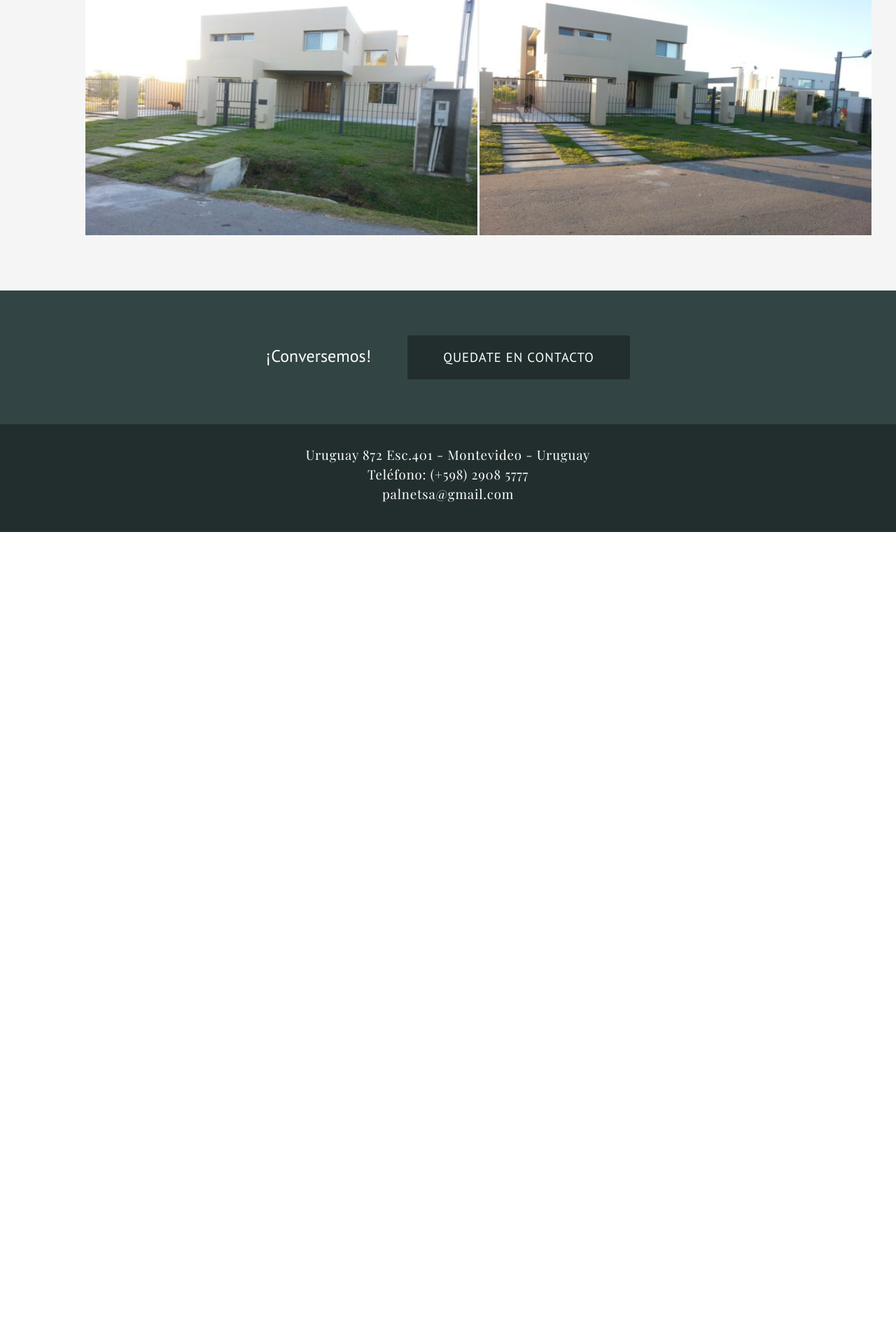
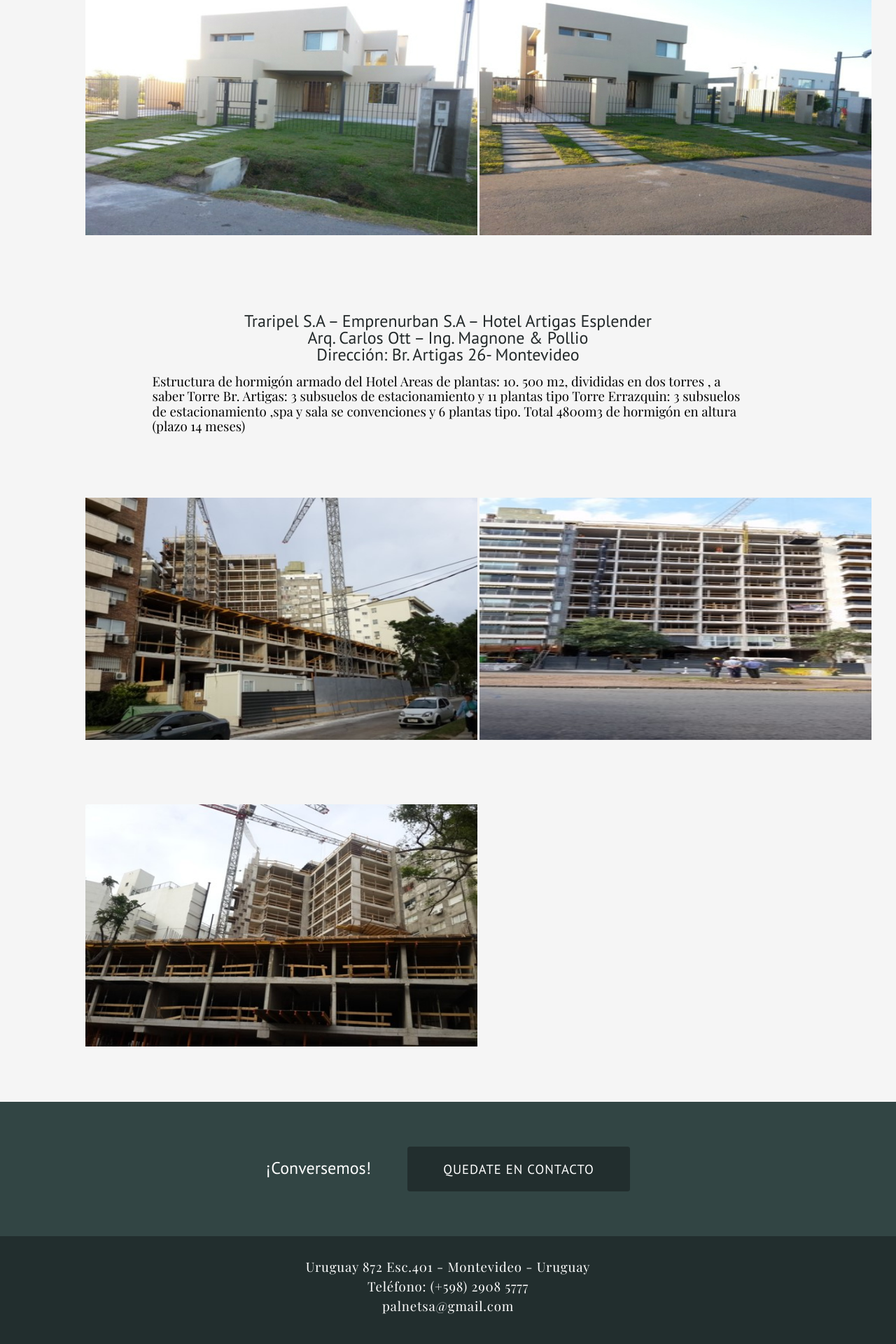
Before and after one commit to antonellaclavero/palnet, a Jekyll site: the page built from edilicia/index.html, in a window 1280 px wide. Shown: the part 730-2650 px from the top of the page at 70% size. Built offline with Jekyll 4.4.1, drawn with Linux system fonts in a browser that asks for light colours; before the commit the page ends 1490 px from its top, so only the background shows below that.

Commit message:
Add images in folder edilicia, and description for this project

```diff
--- a/css/main.css
+++ b/css/main.css
@@ -71,13 +71,12 @@ nav li a {
 	line-height: 13pt;
 }
 section.hero {
-	background: transparent url("/images/background-image-2.jpg") center top no-repeat;
+	background: transparent url("/images/background-image-4.jpg") center top no-repeat;
     background-size: cover;
     width: 100%;
     display: table;
     overflow: hidden;
 }
-
 h1.intro-copy {
 	font-size: 3.2em;
 	line-height: 1.2em;
@@ -178,6 +177,11 @@ li.project a.btn-more:hover {
 }
 div.btn-center {
 	text-align: center;
+}
+.portfolio p.description-project {
+	padding: 15px 17%;
+    font-size: 14pt;
+    line-height: 16pt;
 }
 
 /*section our-team*/
--- a/edilicia/index.html
+++ b/edilicia/index.html
@@ -20,3 +20,29 @@ layout: page
 		</li>
 	</ul>
 </section>
+
+<section class="portfolio">
+	<h2 class="intro-portfolio">
+		Traripel S.A – Emprenurban S.A – Hotel Artigas Esplender<br>
+		Arq. Carlos Ott – Ing. Magnone &#38 Pollio<br>
+	 	Dirección: Br. Artigas 26- Montevideo
+	</h2>
+	<p class="description-project">
+		Estructura de hormigón armado del  Hotel
+		Areas de plantas: 10. 500 m2, divididas en dos torres , a saber
+		Torre Br. Artigas: 3 subsuelos de estacionamiento y 11 plantas tipo
+		Torre Errazquin: 3 subsuelos de estacionamiento ,spa y sala se convenciones  y 6 plantas tipo.
+		Total 4800m3 de hormigón en altura (plazo 14 meses)
+	</p>
+	<ul class="container even projects">
+		<li class="project card">
+			<img src="/images/edilicia/taripel/taripel-1.jpg" alt="Edificio Hotel Artigas Esplender" class="image-project">
+		</li>
+		<li class="project card last">
+			<img src="/images/edilicia/taripel/taripel-2.jpg" alt="Edificio Hotel Artigas Esplender" class="image-project">
+		</li>
+		<li class="project card">
+			<img src="/images/edilicia/taripel/taripel-3.jpg" alt="Edificio Hotel Artigas Esplender" class="image-project">
+		</li>
+	</ul>
+</section>
```
Also changed, not shown: images/background-image-3.jpg (added), images/background-image-4.jpg (added), images/background-image-5.jpg (added), images/edilicia/taripel/taripel-1.jpg (added), images/edilicia/taripel/taripel-2.jpg (added), images/edilicia/taripel/taripel-3.jpg (added).
